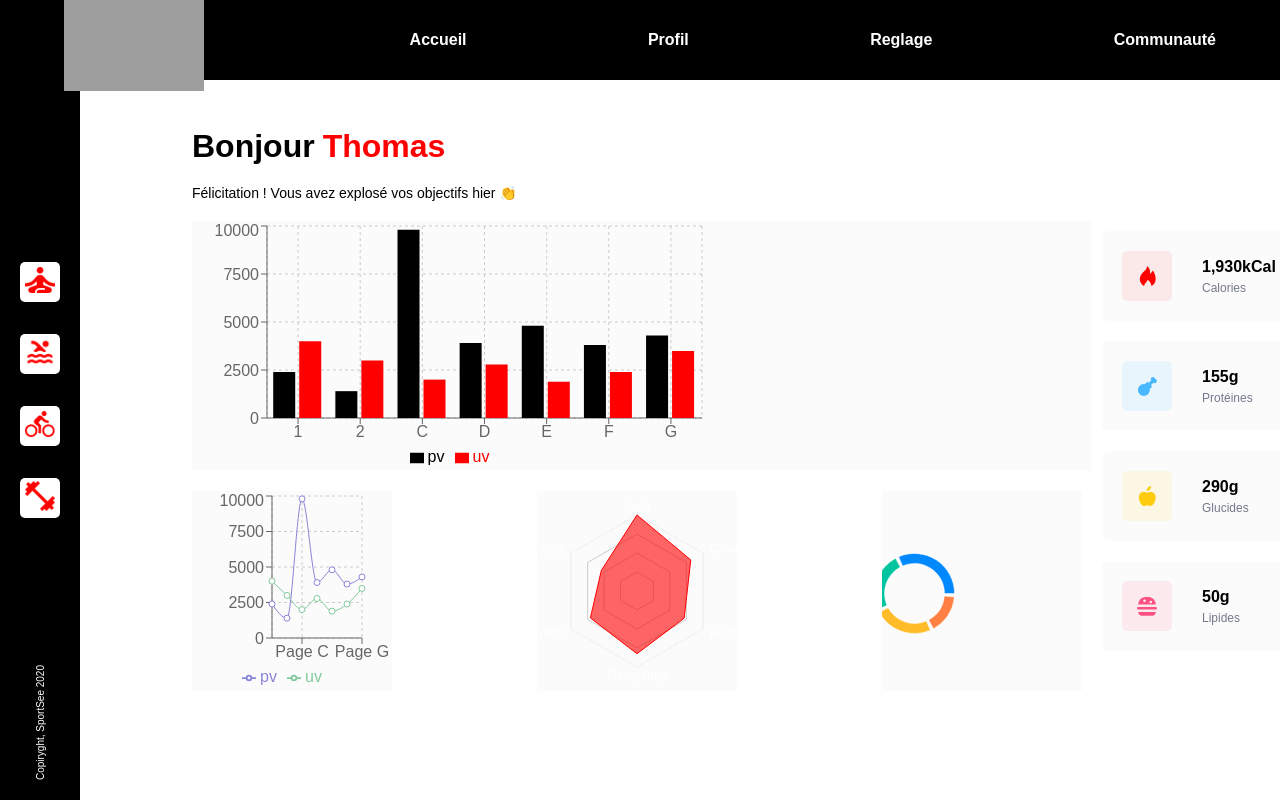
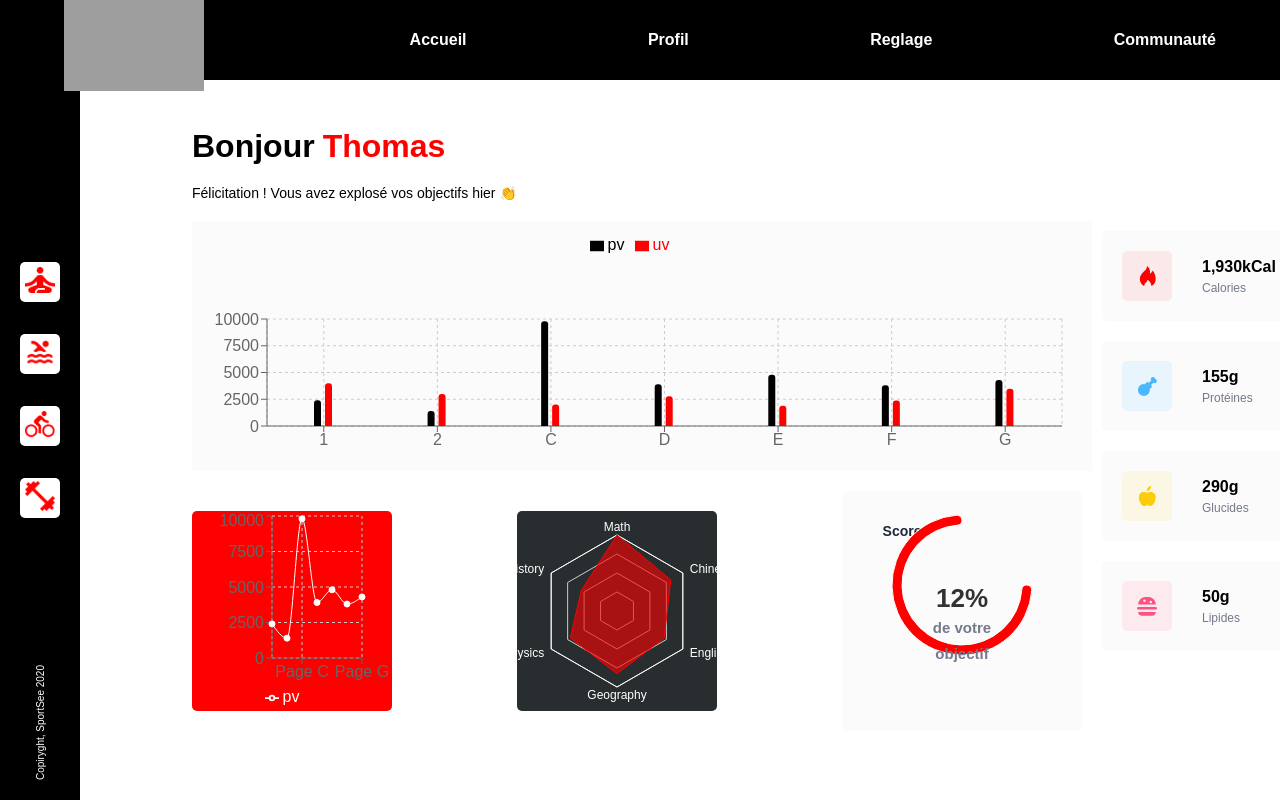
Before and after one commit to lmetduc/sportsee, a React (Create React App) app: page / in a window 1280 px wide. Shown: the top 800 px of the page. Built offline with nearby package versions, Linux system fonts and the light colour scheme; grey boxes are pictures that could not be loaded.

Commit message:
chart design

```diff
--- a/package.json
+++ b/package.json
@@ -11,6 +11,7 @@
     "react-router-dom": "^6.3.0",
     "react-scripts": "5.0.1",
     "recharts": "^2.1.13",
+    "styled-components": "^5.3.5",
     "web-vitals": "^2.1.4"
   },
   "scripts": {
--- a/src/components/ColumnChart/ColumnChart.js
+++ b/src/components/ColumnChart/ColumnChart.js
@@ -1,6 +1,8 @@
 import React, { PureComponent } from 'react';
 import { BarChart, Bar, Cell, XAxis, YAxis, CartesianGrid, Tooltip, Legend, ResponsiveContainer } from 'recharts';
 import "./ColumnChart.css";
+import styled from 'styled-components';
+import PropTypes from 'prop-types';
 
 const data = [
     {
@@ -47,30 +49,41 @@ const data = [
     },
   ];
 
+  const Title = styled.h2`
+position:absolute;
+left: 20%;
+top: 15%;
+transform: translate(-50%, -50%);
+font-size: 20px;
+color: #20253A;
+font-weight: 700;
+`;
+
   export default class Example1 extends PureComponent {
     static demoUrl = 'https://codesandbox.io/s/simple-bar-chart-tpz8r';
 
     render() {
       return (
-        <ResponsiveContainer width="60%" height="100%">
+        <ResponsiveContainer width="100%" height="100%">
           <BarChart
-            width={1200}
+            width={1800}
             height={300}
             data={data}
             margin={{
-              top: 5,
+              top: 15,
               right: 30,
               left: 15,
-              bottom: 5,
+              bottom: 15,
             }}
           >
             <CartesianGrid strokeDasharray="3 3" />
             <XAxis dataKey="name" />
             <YAxis />
             <Tooltip />
-            <Legend />
-            <Bar dataKey="pv" fill="#000000" />
-            <Bar dataKey="uv" fill="#FF0000" />
+            <Title>Activités quotidiennes</Title>
+            <Legend verticalAlign="top" wrapperStyle={{ paddingBottom: '65px' }}/>
+            <Bar dataKey="pv" fill="#000000" barSize={7} radius={[3, 3, 0, 0]}/>
+            <Bar dataKey="uv" fill="#FF0000" barSize={7} radius={[3, 3, 0, 0]}/>
           </BarChart>
         </ResponsiveContainer>
       );
--- a/src/components/LineChart/LineChart.js
+++ b/src/components/LineChart/LineChart.js
@@ -4,43 +4,36 @@ import { LineChart, Line, XAxis, YAxis, CartesianGrid, Tooltip, Legend, Responsi
 const data = [
   {
     name: 'Page A',
-    uv: 4000,
     pv: 2400,
     amt: 2400,
   },
   {
     name: 'Page B',
-    uv: 3000,
     pv: 1398,
     amt: 2210,
   },
   {
     name: 'Page C',
-    uv: 2000,
     pv: 9800,
     amt: 2290,
   },
   {
     name: 'Page D',
-    uv: 2780,
     pv: 3908,
     amt: 2000,
   },
   {
     name: 'Page E',
-    uv: 1890,
     pv: 4800,
     amt: 2181,
   },
   {
     name: 'Page F',
-    uv: 2390,
     pv: 3800,
     amt: 2500,
   },
   {
     name: 'Page G',
-    uv: 3490,
     pv: 4300,
     amt: 2100,
   },
@@ -68,8 +61,7 @@ export default class Example4 extends PureComponent {
           <YAxis />
           <Tooltip />
           <Legend />
-          <Line type="monotone" dataKey="pv" stroke="#8884d8" activeDot={{ r: 8 }} />
-          <Line type="monotone" dataKey="uv" stroke="#82ca9d" />
+          <Line type="monotone" dataKey="pv" stroke="#fff" activeDot={{ r: 6 }} />
         </LineChart>
       </ResponsiveContainer>
     );
--- a/src/components/PieChart/PieChart.js
+++ b/src/components/PieChart/PieChart.js
@@ -1,35 +1,79 @@
 import React, { PureComponent } from 'react';
 import { PieChart, Pie, Sector, Cell, ResponsiveContainer } from 'recharts';
+import styled from 'styled-components';
+import PropTypes from 'prop-types';
 
 const data = [
   { name: 'Group A', value: 400 },
-  { name: 'Group B', value: 300 },
-  { name: 'Group C', value: 300 },
-  { name: 'Group D', value: 200 },
 ];
-const COLORS = ['#0088FE', '#00C49F', '#FFBB28', '#FF8042'];
+const COLORS = ['#ff0000', 'rgba(0, 0, 0, 0.65)'];
+
+const Container = styled.div`
+position:relative;
+width:258px;
+height:263px;
+`;
+
+const Title = styled.h2`
+position:absolute;
+left: 20%;
+top: 15%;
+transform: translate(-50%, -50%);
+font-size: 14px;
+color: #20253A;
+font-weight: 700;
+`;
+
+const Text = styled.p`
+    position: absolute;
+    left: 50%;
+    top: 50%;
+    transform: translate(-50%, -50%);
+    font-size: 15px;
+    line-height: 26px;
+    font-weight: 700;
+    text-align: center;
+    color: #74798C;
+`
+
+const Score = styled.span`
+    color: rgba(0, 0, 0, 0.8);
+    font-weight: 700;
+    font-size: 26px;
+`
 
 export default class Example2 extends PureComponent {
   static demoUrl = 'https://codesandbox.io/s/pie-chart-with-padding-angle-7ux0o';
 
   render() {
     return (
-      <PieChart width={400} height={200} onMouseEnter={this.onPieEnter}>
+        <Container>
+            <Title>Score</Title>
+            <ResponsiveContainer width='100%' height='100%'>
+      <PieChart width={200} height={200} onMouseEnter={this.onPieEnter} align="center">
         <Pie
           data={data}
-          cx={60}
+          cx={this.props.width / 2}
           cy={100}
           innerRadius={60}
-          outerRadius={80}
-          fill="#8884d8"
-          paddingAngle={5}
+          outerRadius={70}
+          startAngle={90}
+          cornerRadius="50%"
+          fill="#ffffff"
+          paddingAngle={2}
           dataKey="value"
         >
           {data.map((entry, index) => (
-            <Cell key={`cell-${index}`} fill={COLORS[index % COLORS.length]} />
+            <Cell key={`cell-${index}`} fill={COLORS[index % COLORS.length]}/>
           ))}
         </Pie>
       </PieChart>
+      </ResponsiveContainer>
+      <Text>
+                <Score>{12}%<br/></Score>
+                de votre<br/> objectif
+            </Text>
+      </Container>
     );
   }
 }
--- a/src/components/PolarChart/PolarChart.js
+++ b/src/components/PolarChart/PolarChart.js
@@ -1,5 +1,7 @@
 import React, { PureComponent } from 'react';
 import { Radar, RadarChart, PolarGrid, PolarAngleAxis, PolarRadiusAxis, ResponsiveContainer } from 'recharts';
+import styled from 'styled-components';
+import PropTypes from 'prop-types';
 
 const data = [
   {
@@ -40,11 +42,55 @@ const data = [
   },
 ];
 
+const Container = styled.div`
+margin-bottom: 25px;
+height: 320px;
+border-radius: 5px;
+background-color: #fbfbfb;
+box-shadow: 0px 2px 4px rgba(0, 0, 0, 0.0212249);
+padding: 25px;
+`;
+
+
+const Header = styled.header`
+	display: flex;
+	justify-content: space-between;
+	h2 {
+		font-weight: 500;
+		font-size: 15px;
+		color: #20253a;
+	}
+`;
+
+const Text = styled.p`
+	font-weight: 500;
+	font-size: 14px;
+	color: #74798c;
+	margin-left: 10px;
+`;
+
+const Dot = styled.div`
+	height: 8px;
+	width: 8px;
+	border-radius: 50%;
+	background-color: ${(props) => props.color};
+	align-self: center;
+	margin-left: 30px;
+`;
+
+const Legend = styled.div`
+	display: flex;
+	.units {
+		display: flex;
+	}
+`;
+
 export default class Example3 extends PureComponent {
 
 
   render() {
     return (
+
       <ResponsiveContainer width="100%" height="100%">
         <RadarChart cx="50%" cy="50%" outerRadius="80%" data={data}>
           <PolarGrid radialLines={false} />
@@ -58,6 +104,9 @@ export default class Example3 extends PureComponent {
           <Radar name="Mike" dataKey="A" stroke="#ff0000" fill="#ff0000" fillOpacity={0.6} />
         </RadarChart>
       </ResponsiveContainer>
+
+
+
     );
   }
 }
--- a/src/pages/Home/Home.css
+++ b/src/pages/Home/Home.css
@@ -59,6 +59,19 @@
     width: 200px;
     height:200px;
     background: #FBFBFB;
+    border-radius:5px;
+}
+
+.polar-chart  {
+    background: #282D30;
+}
+
+.line-chart {
+    background: #ff0000;
+}
+
+.pie-chart {
+    padding:20px;
 }
 
 .loader-container {
```
Also changed, not shown: 1 other file (tests, documents, lock files or other folders).
